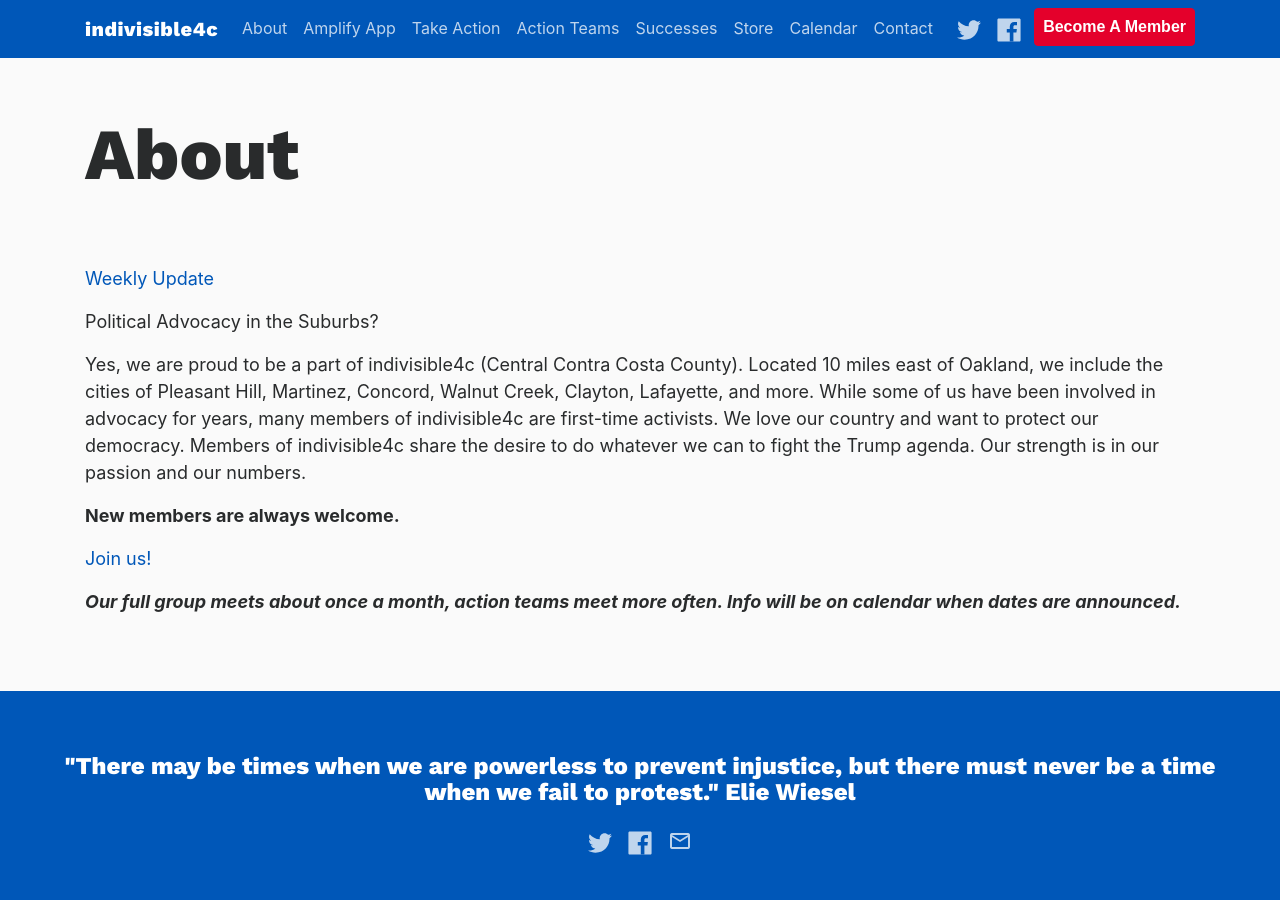
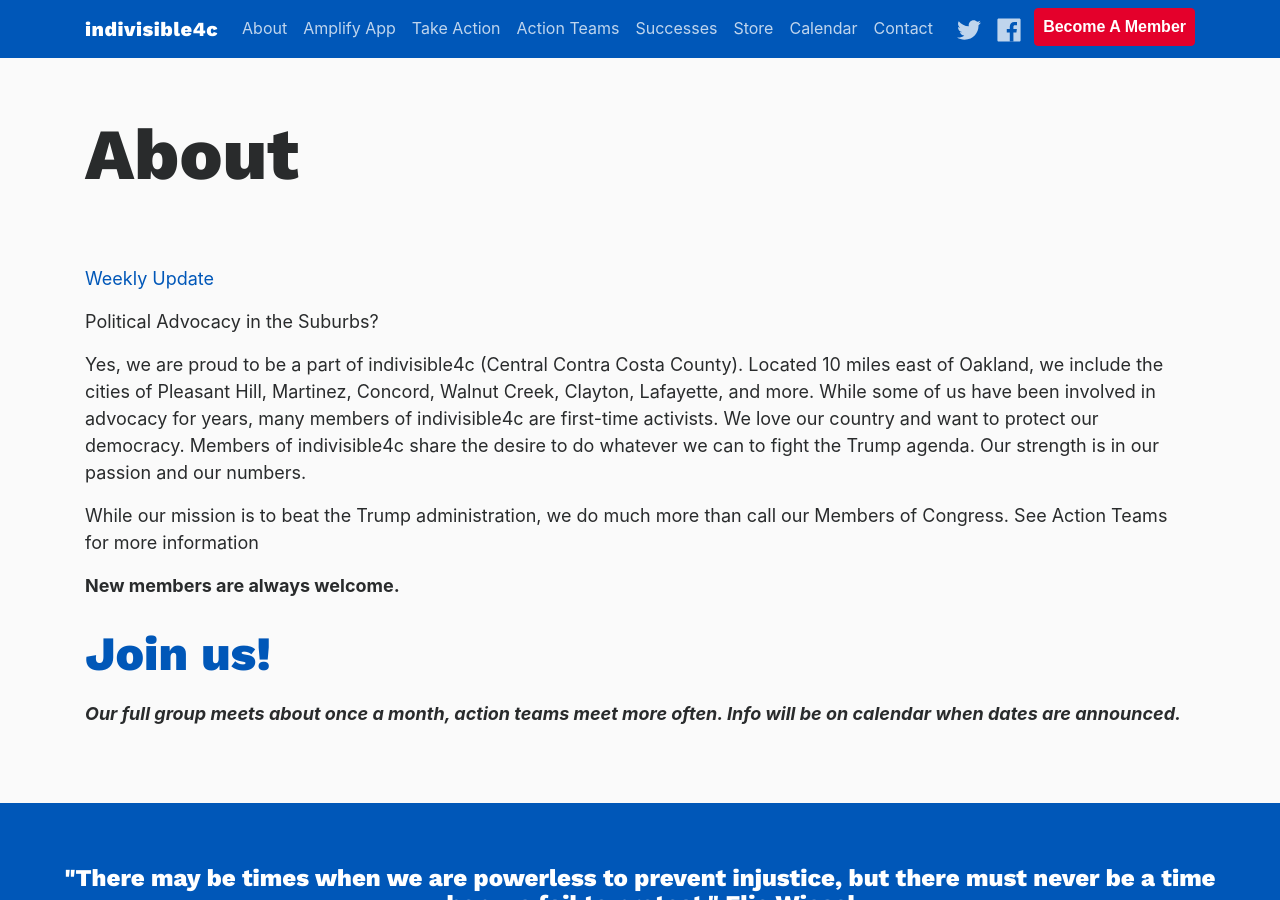
Before and after one commit to IndivisibleTemplate/BasicTemplate, a Jekyll site: the page built from join-us.markdown, in a window 1280 px wide and 900 px high. Built offline with Jekyll 4.4.1, drawn with Linux system fonts in a browser that asks for light colours; nearby versions of some CDN libraries; comment, search, counter and statistics services are not loaded.

Commit message:
Updated Join Us

```diff
--- a/join-us.markdown
+++ b/join-us.markdown
@@ -11,8 +11,10 @@ Political Advocacy in the Suburbs?
 
 Yes, we are proud to be a part of indivisible4c (Central Contra Costa County). Located 10 miles east of Oakland, we include the cities of Pleasant Hill, Martinez, Concord, Walnut Creek, Clayton, Lafayette, and more. While some of us have been involved in advocacy for years, many members of indivisible4c are first-time activists. We love our country and want to protect our democracy. Members of indivisible4c share the desire to do whatever we can to fight the Trump agenda. Our strength is in our passion and our numbers.
 
+While our mission is to beat the Trump administration, we do much more than call our Members of Congress. See Action Teams for more information
+
 **New members are always welcome.**
 
-[Join us!](https://www.facebook.com/groups/413800492297720/)
+## [Join us!](https://www.facebook.com/groups/413800492297720/)
 
 ***Our full group meets about once a month, action teams meet more often. Info will be on calendar when dates are announced.***
```
